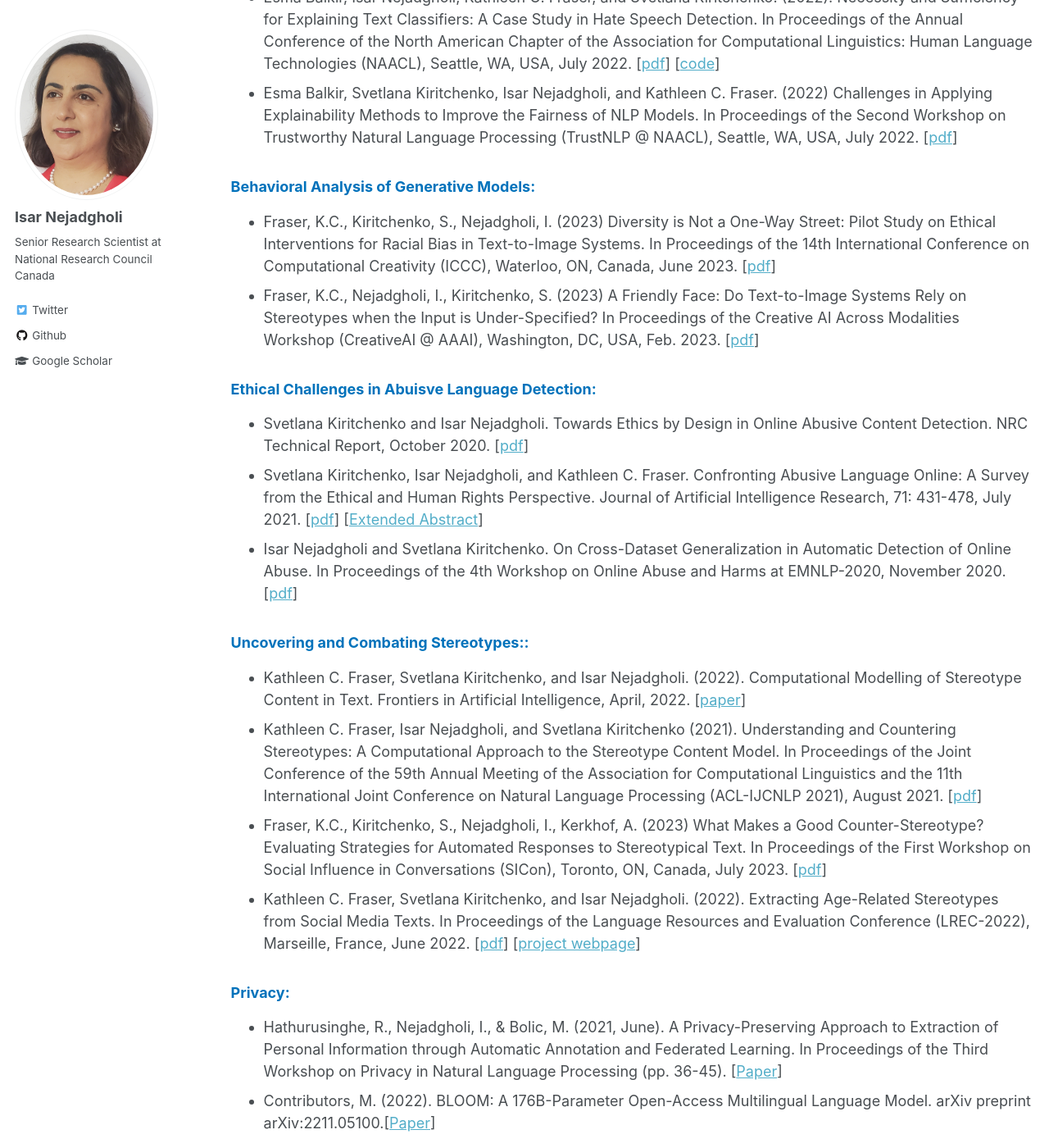
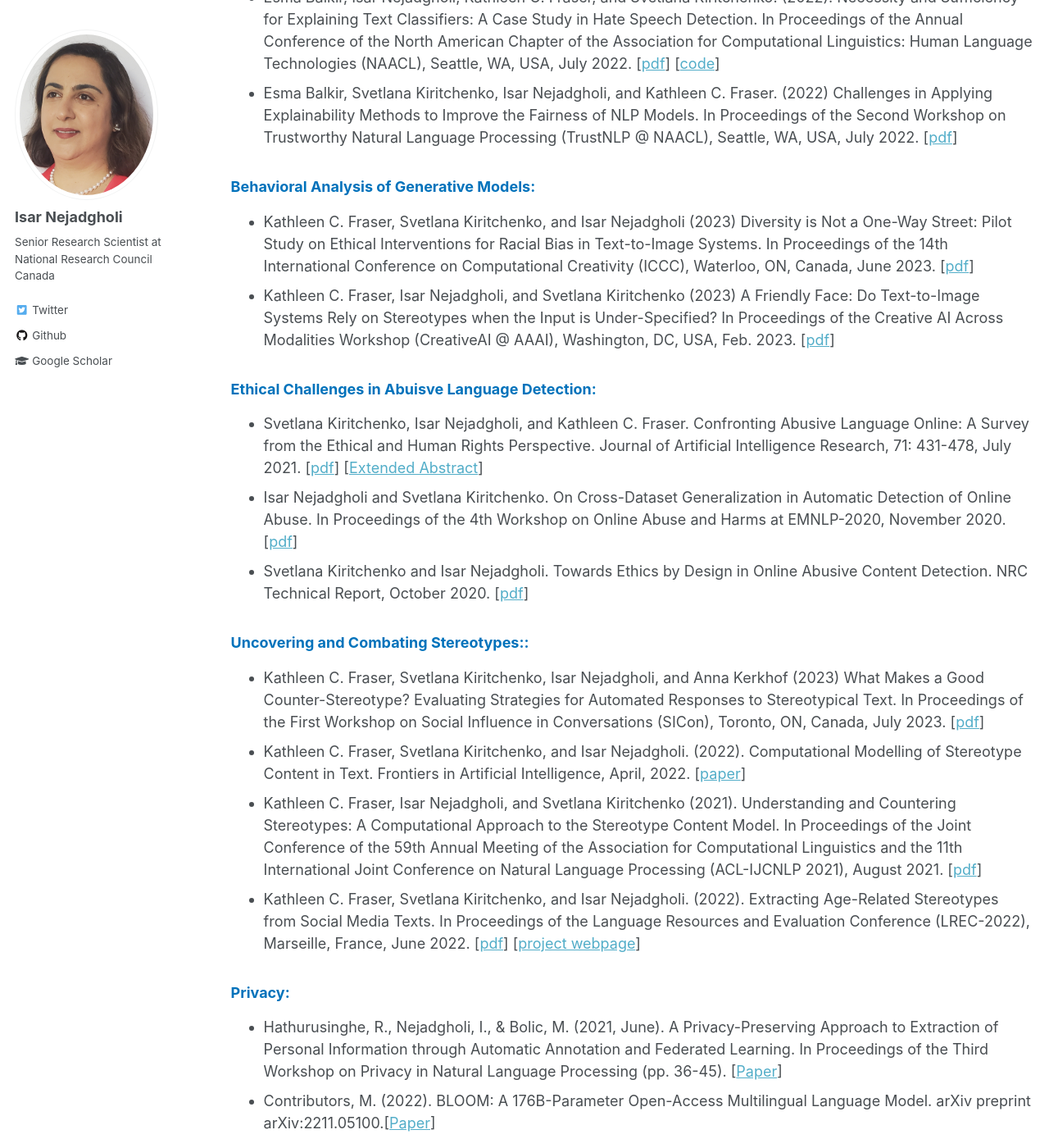
Before and after one commit to IsarNejad/IsarNejad.github.io, a Jekyll site: the page built from _pages/research.md, in a window 1280 px wide and 1400 px high, scrolled down 2744 px. Shown: the whole window at 82% size. Built offline with Jekyll 4.4.1, drawn with Linux system fonts in a browser that asks for light colours.

Commit message:
Update research.md

```diff
--- a/_pages/research.md
+++ b/_pages/research.md
@@ -77,30 +77,27 @@ author_profile: true
 {: .gray}
 ### Behavioral Analysis of Generative Models:
 
-- Fraser, K.C., Kiritchenko, S., Nejadgholi, I. (2023) Diversity is Not a One-Way Street: Pilot Study on Ethical Interventions for Racial Bias in Text-to-Image Systems. In Proceedings of the 14th International Conference on Computational Creativity (ICCC), Waterloo, ON, Canada, June 2023. [[pdf](https://www.svkir.com/papers/Fraser-et-al-TextImageBias-ICCC-2023.pdf)]
-- Fraser, K.C., Nejadgholi, I., Kiritchenko, S. (2023) A Friendly Face: Do Text-to-Image Systems Rely on Stereotypes when the Input is Under-Specified? In Proceedings of the Creative AI Across Modalities Workshop (CreativeAI @ AAAI), Washington, DC, USA, Feb. 2023. [[pdf](https://www.svkir.com/papers/Fraser-et-al-CreativeAI-2023.pdf)]
+- Kathleen C. Fraser, Svetlana Kiritchenko, and Isar Nejadgholi (2023) Diversity is Not a One-Way Street: Pilot Study on Ethical Interventions for Racial Bias in Text-to-Image Systems. In Proceedings of the 14th International Conference on Computational Creativity (ICCC), Waterloo, ON, Canada, June 2023. [[pdf](https://www.svkir.com/papers/Fraser-et-al-TextImageBias-ICCC-2023.pdf)]
+- Kathleen C. Fraser, Isar Nejadgholi, and Svetlana Kiritchenko (2023) A Friendly Face: Do Text-to-Image Systems Rely on Stereotypes when the Input is Under-Specified? In Proceedings of the Creative AI Across Modalities Workshop (CreativeAI @ AAAI), Washington, DC, USA, Feb. 2023. [[pdf](https://www.svkir.com/papers/Fraser-et-al-CreativeAI-2023.pdf)]
 
 <a id="JAIR"></a>
 
 {: .gray}
 ### Ethical Challenges in Abuisve Language Detection:
 
-- Svetlana Kiritchenko and Isar Nejadgholi. Towards Ethics by Design in Online Abusive Content Detection. NRC Technical Report, October 2020. [[pdf](https://www.svkir.com/papers/Kiritchenko-Nejadgholi-online-abuse-ArXiv-2020.pdf)]
 - Svetlana Kiritchenko, Isar Nejadgholi, and Kathleen C. Fraser. Confronting Abusive Language Online: A Survey from the Ethical and Human Rights Perspective. Journal of Artificial Intelligence Research, 71: 431-478, July 2021. [[pdf](https://jair.org/index.php/jair/article/view/12590/26695)] [[Extended Abstract](https://www.svkir.com/papers/Kiritchenko-et-al-ExtendedAbstract-IJCAI-2022.pdf)]
 - Isar Nejadgholi and Svetlana Kiritchenko. On Cross-Dataset Generalization in Automatic Detection of Online Abuse. In Proceedings of the 4th Workshop on Online Abuse and Harms at EMNLP-2020, November 2020. [[pdf](https://aclanthology.org/2020.alw-1.20/)]
+- Svetlana Kiritchenko and Isar Nejadgholi. Towards Ethics by Design in Online Abusive Content Detection. NRC Technical Report, October 2020. [[pdf](https://www.svkir.com/papers/Kiritchenko-Nejadgholi-online-abuse-ArXiv-2020.pdf)]
 
 <a id="Stereo-NL"></a>
 
 {: .gray}
 ### Uncovering and Combating Stereotypes::
 
+- Kathleen C. Fraser, Svetlana Kiritchenko, Isar Nejadgholi, and Anna Kerkhof (2023) What Makes a Good Counter-Stereotype? Evaluating Strategies for Automated Responses to Stereotypical Text. In Proceedings of the First Workshop on Social Influence in Conversations (SICon), Toronto, ON, Canada, July 2023. [[pdf](https://www.svkir.com/papers/Fraser-et-al-CounterStereotypes-SICon-2023.pdf)]
 - Kathleen C. Fraser, Svetlana Kiritchenko, and Isar Nejadgholi. (2022). Computational Modelling of Stereotype Content in Text. Frontiers in Artificial Intelligence, April, 2022. [[paper](https://www.frontiersin.org/articles/10.3389/frai.2022.826207/full)]
 - Kathleen C. Fraser, Isar Nejadgholi, and Svetlana Kiritchenko (2021). Understanding and Countering Stereotypes: A Computational Approach to the Stereotype Content Model. In Proceedings of the Joint Conference of the 59th Annual Meeting of the Association for Computational Linguistics and the 11th International Joint Conference on Natural Language Processing (ACL-IJCNLP 2021), August 2021. [[pdf](https://aclanthology.org/2021.acl-long.50/)]
-- Fraser, K.C., Kiritchenko, S., Nejadgholi, I., Kerkhof, A. (2023) What Makes a Good Counter-Stereotype? Evaluating Strategies for Automated Responses to Stereotypical Text. In Proceedings of the First Workshop on Social Influence in Conversations (SICon), Toronto, ON, Canada, July 2023. [[pdf](https://www.svkir.com/papers/Fraser-et-al-CounterStereotypes-SICon-2023.pdf)]
 - Kathleen C. Fraser, Svetlana Kiritchenko, and Isar Nejadgholi. (2022). Extracting Age-Related Stereotypes from Social Media Texts. In Proceedings of the Language Resources and Evaluation Conference (LREC-2022), Marseille, France, June 2022. [[pdf](https://aclanthology.org/2022.lrec-1.341/)] [[project webpage](https://www.svkir.com/projects/age-stereotypes.html)]
-
-<a id="political-ideology"></a>
-
 
 <a id="privacy"></a>
 
```
